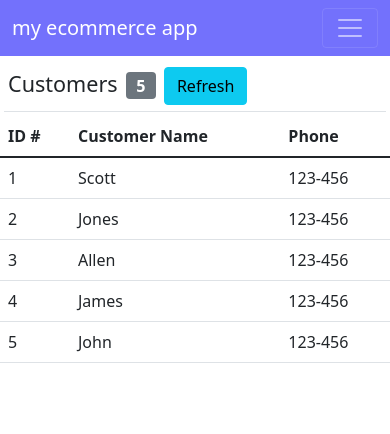
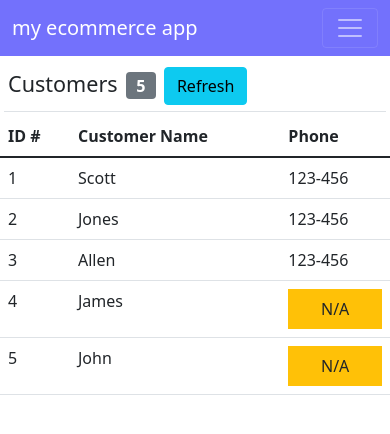
Before and after one commit to YinnyF/ecommerce-app-react-v1, a React (Create React App) app: page / in a window 390 px wide. Shown: the top 434 px of the page. Built offline with nearby package versions, Linux system fonts and the light colour scheme.

Commit message:
feat: render phone number conditionally

```diff
--- a/src/MainContent.jsx
+++ b/src/MainContent.jsx
@@ -8,8 +8,8 @@ export default class MainContent extends Component {
       {id: 1, name: "Scott", phone: "123-456"},
       {id: 2, name: "Jones", phone: "123-456"},
       {id: 3, name: "Allen", phone: "123-456"},
-      {id: 4, name: "James", phone: "123-456"},
-      {id: 5, name: "John", phone: "123-456"},
+      {id: 4, name: "James", phone: null},
+      {id: 5, name: "John", phone: null},
     ]
  };
 
@@ -40,7 +40,12 @@ export default class MainContent extends Component {
                   <tr key={customer.id}>
                     <td>{customer.id}</td>
                     <td>{customer.name}</td>
-                    <td>{customer.phone}</td>
+                    <td>
+                      {customer.phone ? (
+                        customer.phone ) : (
+                        <div className="bg-warning p-2 text-center">N/A</div>
+                        )}
+                    </td>
                   </tr>
                 );
               })
```
